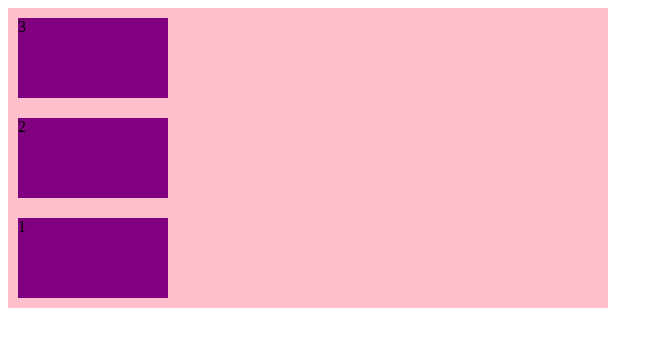
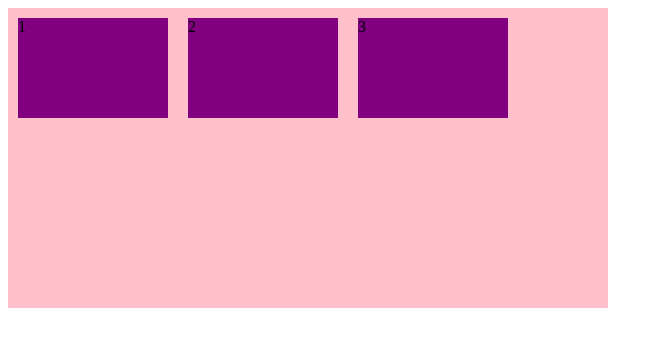
Before and after one commit to dabaoRain/css-flex, a website: page 基础知识/02_flex-direction主轴方向.html in a window 1280 px wide. Shown: the whole page, without its empty margins (0-663 px from the left). Drawn offline with Linux system fonts and the light colour scheme.

Commit message:
readme.md

```diff
--- a/基础知识/02_flex-direction主轴方向.html
+++ b/基础知识/02_flex-direction主轴方向.html
@@ -15,11 +15,11 @@
 
       /* 默认的主轴为x轴 也就是按照行排列 那么此时y轴就是侧轴 */
       /* 我们的元素是跟着主轴来排列的 */
-      /* flex-direction: row;  */
+      flex-direction: row;
       /* 翻转 */
       /* flex-direction: row-reverse; */
       /* 我们可以把我们的主轴设置为y轴 那么此时x轴就是侧轴 */
-      flex-direction: column-reverse;
+      /* flex-direction: column-reverse; */
 
       /* ****重点***** */
       /* 注意：主轴和侧轴是会变化的 我们的元素是跟着主轴来排列的
```
